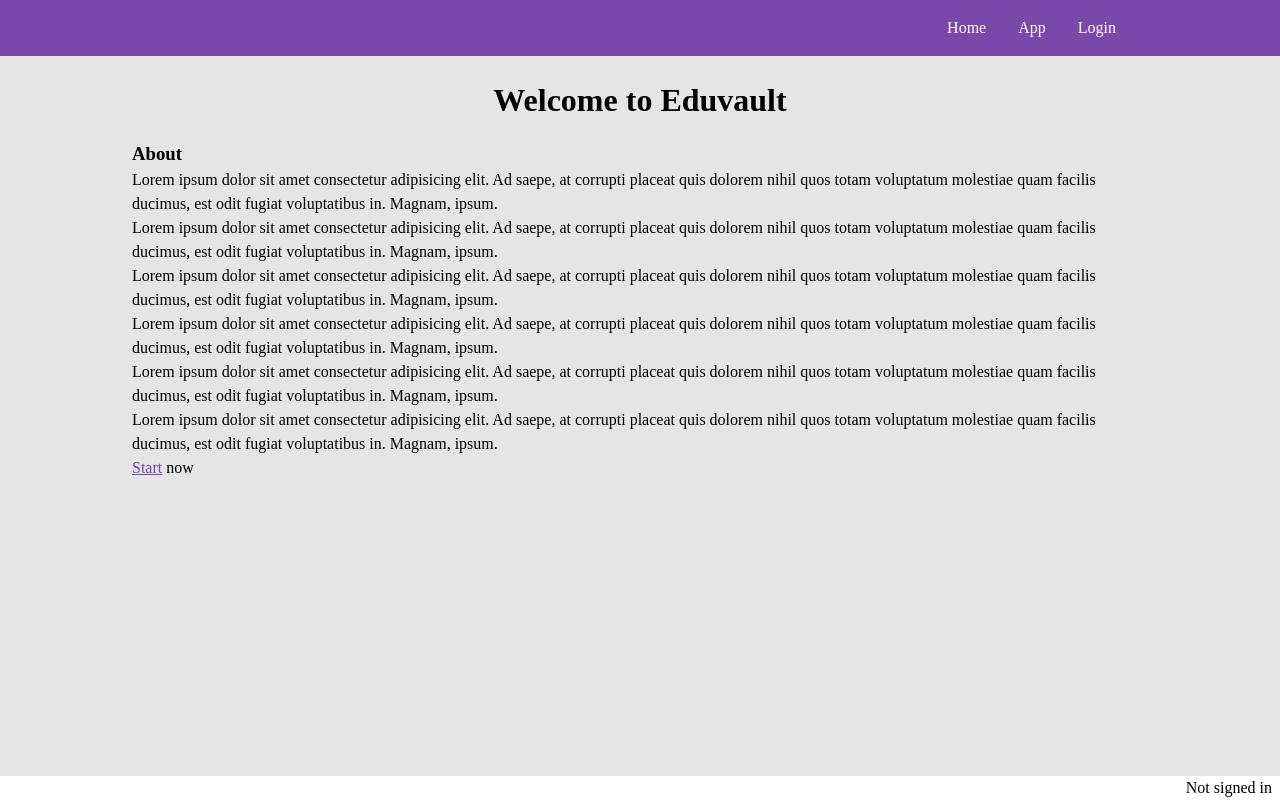
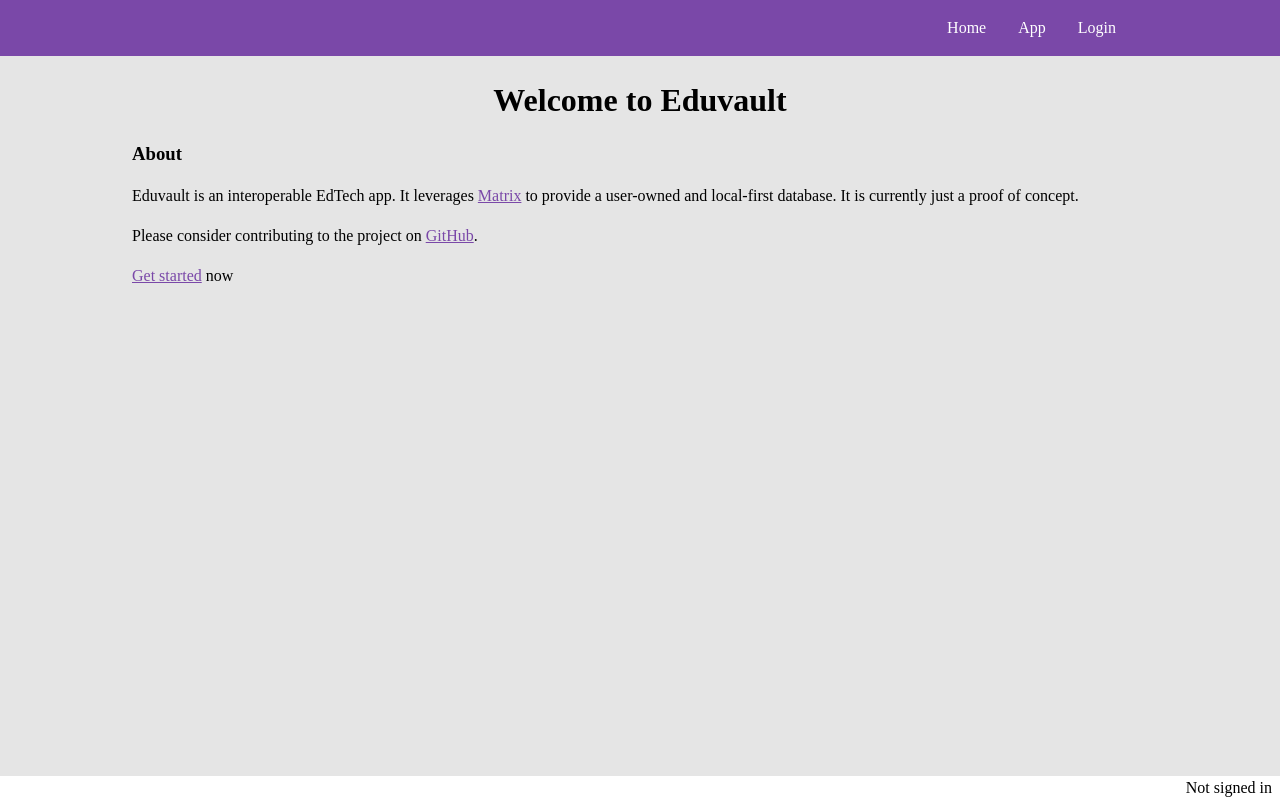
Before and after one commit to jacobcoro/eduvault-matrix-crdt, a Next.js app: page / in a window 1280 px wide. Built offline with nearby package versions, Linux system fonts and the light colour scheme; some icons are missing.

Commit message:
update home page copy

```diff
--- a/src/pages/index.module.scss
+++ b/src/pages/index.module.scss
@@ -7,4 +7,7 @@
     text-align: center;
     padding: vars.$spacing * 2;
   }
+  p {
+    padding-top: vars.$spacing * 2;
+  }
 }
--- a/src/pages/index.tsx
+++ b/src/pages/index.tsx
@@ -14,38 +14,18 @@
         <h1>Welcome to Eduvault</h1>
         <h3>About</h3>
         <p>
-          Lorem ipsum dolor sit amet consectetur adipisicing elit. Ad saepe, at
-          corrupti placeat quis dolorem nihil quos totam voluptatum molestiae
-          quam facilis ducimus, est odit fugiat voluptatibus in. Magnam, ipsum.
+          Eduvault is an interoperable EdTech app. It leverages{' '}
+          <a href="https://matrix.org/">Matrix</a> to provide a user-owned and
+          local-first database. It is currently just a proof of concept.
         </p>
         <p>
-          Lorem ipsum dolor sit amet consectetur adipisicing elit. Ad saepe, at
-          corrupti placeat quis dolorem nihil quos totam voluptatum molestiae
-          quam facilis ducimus, est odit fugiat voluptatibus in. Magnam, ipsum.
-        </p>
-        <p>
-          Lorem ipsum dolor sit amet consectetur adipisicing elit. Ad saepe, at
-          corrupti placeat quis dolorem nihil quos totam voluptatum molestiae
-          quam facilis ducimus, est odit fugiat voluptatibus in. Magnam, ipsum.
-        </p>
-        <p>
-          Lorem ipsum dolor sit amet consectetur adipisicing elit. Ad saepe, at
-          corrupti placeat quis dolorem nihil quos totam voluptatum molestiae
-          quam facilis ducimus, est odit fugiat voluptatibus in. Magnam, ipsum.
-        </p>
-        <p>
-          Lorem ipsum dolor sit amet consectetur adipisicing elit. Ad saepe, at
-          corrupti placeat quis dolorem nihil quos totam voluptatum molestiae
-          quam facilis ducimus, est odit fugiat voluptatibus in. Magnam, ipsum.
-        </p>
-        <p>
-          Lorem ipsum dolor sit amet consectetur adipisicing elit. Ad saepe, at
-          corrupti placeat quis dolorem nihil quos totam voluptatum molestiae
-          quam facilis ducimus, est odit fugiat voluptatibus in. Magnam, ipsum.
+          Please consider contributing to the project on{' '}
+          <a href="https://github.com/jacobcoro/eduvault-matrix-crdt">GitHub</a>
+          .
         </p>
 
         <p>
-          <a href="login">Start</a> now
+          <a href="login">Get started</a> now
         </p>
       </main>
     </div>
```
